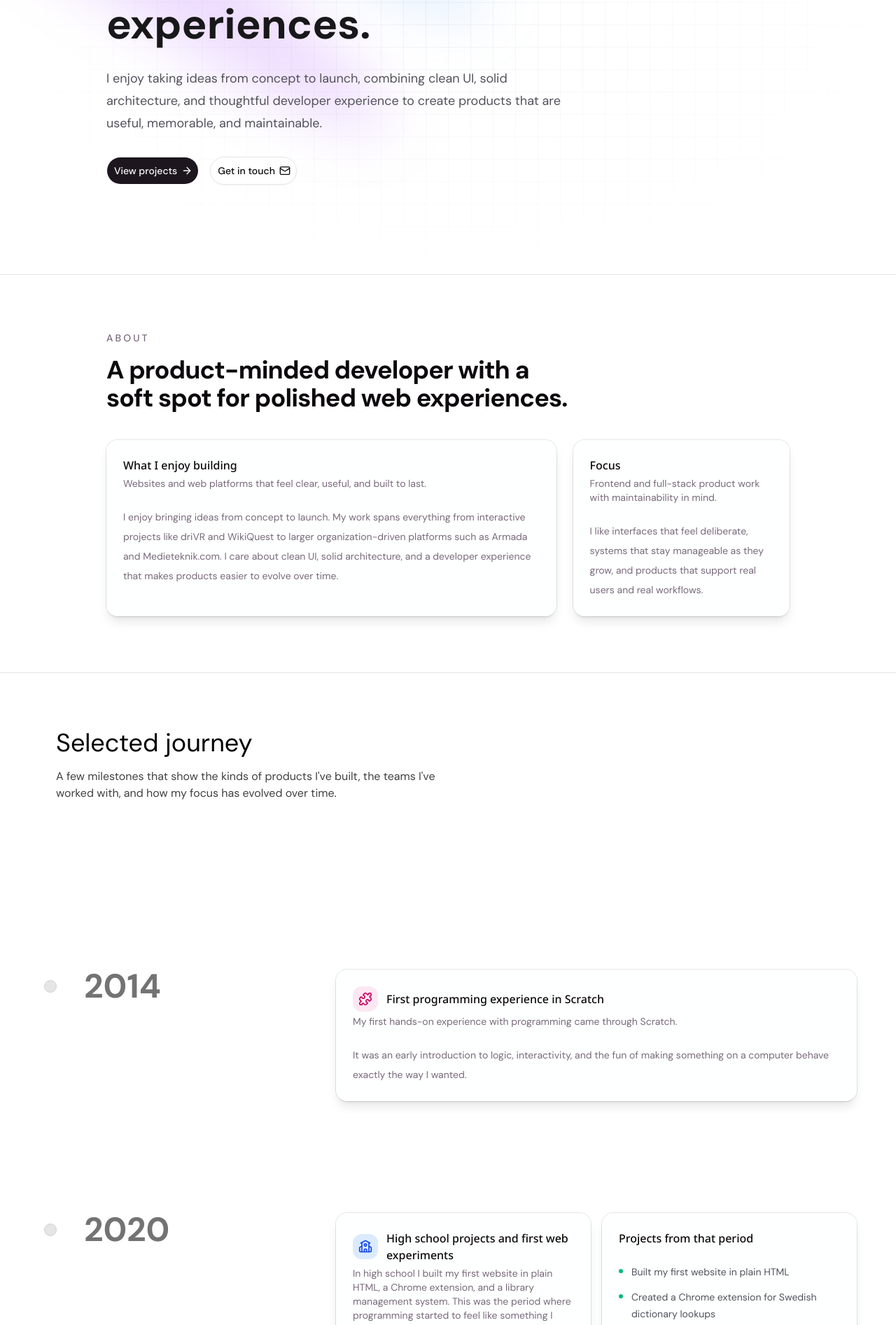
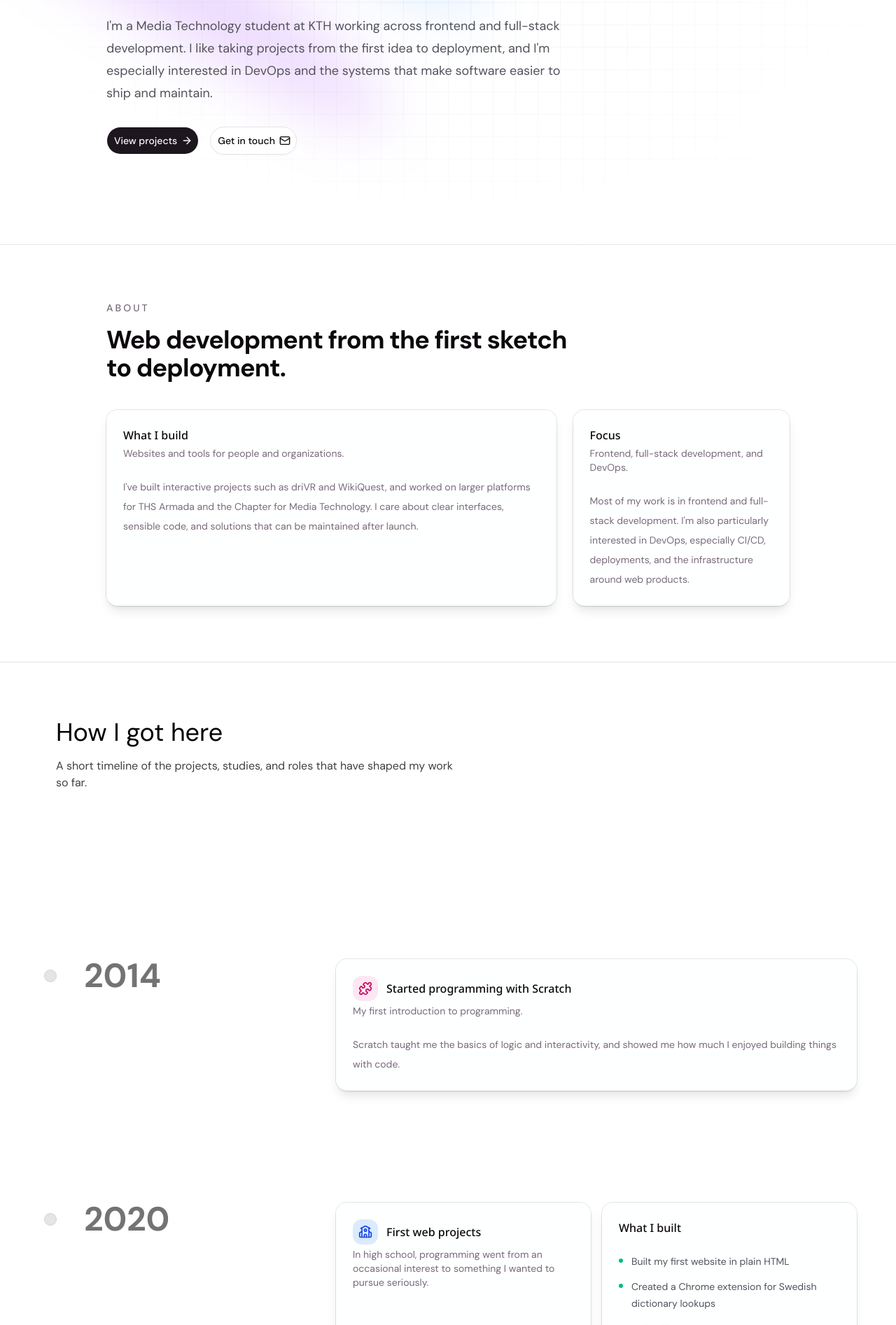
Before and after one commit to einhar1/portfolio, a Next.js app: page /portfolio/ in a window 1280 px wide. Shown: the part 386-2280 px from the top of the page at 70% size. Built offline with nearby package versions, Linux system fonts and the light colour scheme.

Commit message:
fix: improve text

```diff
--- a/app/layout.tsx
+++ b/app/layout.tsx
@@ -24,7 +24,8 @@ export const metadata: Metadata = {
     default: "Einar | Portfolio",
     template: "%s | Einar",
   },
-  description: "Personal portfolio showcasing my projects and skills.",
+  description:
+    "Einar Harri's portfolio: frontend, full-stack, and DevOps projects.",
 };
 
 export default function RootLayout({
--- a/app/page.tsx
+++ b/app/page.tsx
@@ -31,24 +31,23 @@ export default async function Home() {
               About
             </p>
             <h2 className="mt-4 text-3xl font-bold tracking-tight text-foreground md:text-4xl">
-              A product-minded developer with a soft spot for polished web experiences.
+              Web development from the first sketch to deployment.
             </h2>
           </div>
 
           <div className="grid gap-6 md:grid-cols-[1.35fr_0.65fr]">
             <Card className="rounded-3xl border-border/80 bg-card/90 shadow-lg backdrop-blur-sm">
               <CardHeader>
-                <CardTitle>What I enjoy building</CardTitle>
+                <CardTitle>What I build</CardTitle>
                 <CardDescription>
-                  Websites and web platforms that feel clear, useful, and built to last.
+                  Websites and tools for people and organizations.
                 </CardDescription>
               </CardHeader>
               <CardContent className="text-sm leading-7 text-muted-foreground">
-                I enjoy bringing ideas from concept to launch. My work spans everything
-                from interactive projects like driVR and WikiQuest to larger
-                organization-driven platforms such as Armada and Medieteknik.com. I care
-                about clean UI, solid architecture, and a developer experience that makes
-                products easier to evolve over time.
+                I&apos;ve built interactive projects such as driVR and WikiQuest, and
+                worked on larger platforms for THS Armada and the Chapter for Media
+                Technology. I care about clear interfaces, sensible code, and solutions
+                that can be maintained after launch.
               </CardContent>
             </Card>
 
@@ -56,12 +55,13 @@ export default async function Home() {
               <CardHeader>
                 <CardTitle>Focus</CardTitle>
                 <CardDescription>
-                  Frontend and full-stack product work with maintainability in mind.
+                  Frontend, full-stack development, and DevOps.
                 </CardDescription>
               </CardHeader>
               <CardContent className="text-sm leading-7 text-muted-foreground">
-                I like interfaces that feel deliberate, systems that stay manageable as
-                they grow, and products that support real users and real workflows.
+                Most of my work is in frontend and full-stack development. I&apos;m also
+                particularly interested in DevOps, especially CI/CD, deployments, and
+                the infrastructure around web products.
               </CardContent>
             </Card>
           </div>
@@ -81,12 +81,11 @@ export default async function Home() {
               Projects
             </p>
             <h2 className="mt-4 text-3xl font-bold tracking-tight text-foreground md:text-4xl">
-              Selected work across experiments, products, and organization-driven platforms.
+              Projects I&apos;ve worked on.
             </h2>
             <p className="mt-4 text-base leading-7 text-muted-foreground">
-              A mix of public-facing websites, internal systems, and interactive side
-              projects. The goal is usually the same: make something useful, clear, and
-              enjoyable to use.
+              Public websites, internal systems, and side projects. Some repositories are
+              private, but the live sites are linked where available.
             </p>
           </div>
           {projects.length > 0 ? (
@@ -167,17 +166,17 @@ export default async function Home() {
           <Card className="rounded-4xl border-border/80 bg-card/90 shadow-lg backdrop-blur-sm">
             <CardHeader>
               <CardTitle className="text-3xl md:text-4xl">
-                Interested in building something useful together?
+                Want to work together?
               </CardTitle>
               <CardDescription className="max-w-2xl text-base leading-7">
-                I&apos;m always happy to hear about ambitious product ideas, web platform
-                work, or opportunities where thoughtful UX and strong engineering both matter.
+                If you have a web project, a technical problem, or a role that could be a
+                good fit, feel free to get in touch.
               </CardDescription>
             </CardHeader>
             <CardContent>
               <div className="text-sm leading-7 text-muted-foreground">
-                Frontend and full-stack product work, website platforms, and design-minded
-                engineering collaborations are especially interesting to me.
+                I&apos;m most interested in frontend, full-stack, and DevOps work, especially
+                when I can follow a project from development through deployment.
               </div>
             </CardContent>
             <CardFooter className="flex flex-wrap gap-3 justify-start bg-transparent">
--- a/components/header.tsx
+++ b/components/header.tsx
@@ -67,7 +67,7 @@ export function Header() {
                             <SheetHeader>
                                 <SheetTitle>Navigate</SheetTitle>
                                 <SheetDescription>
-                                    Jump to the main sections of the portfolio.
+                                    Choose a section.
                                 </SheetDescription>
                             </SheetHeader>
                             <div className="flex flex-col gap-2 px-4 pb-6">
--- a/components/hero-section.tsx
+++ b/components/hero-section.tsx
@@ -33,14 +33,15 @@ export function HeroSection() {
                 </p>
 
                 <TextGenerateEffect
-                    words="I build practical, user-focused web experiences."
+                    words="I build web products that solve real problems."
                     className="mt-4 max-w-4xl text-4xl leading-tight sm:text-5xl md:text-6xl"
                 />
 
                 <p className="mt-6 max-w-2xl text-lg leading-8 text-zinc-600 dark:text-zinc-400">
-                    I enjoy taking ideas from concept to launch, combining clean UI, solid
-                    architecture, and thoughtful developer experience to create products
-                    that are useful, memorable, and maintainable.
+                    I&apos;m a Media Technology student at KTH working across frontend and
+                    full-stack development. I like taking projects from the first idea to
+                    deployment, and I&apos;m especially interested in DevOps and the systems
+                    that make software easier to ship and maintain.
                 </p>
 
                 <div className="mt-8 flex flex-wrap gap-4">
--- a/components/journey-timeline.tsx
+++ b/components/journey-timeline.tsx
@@ -29,15 +29,15 @@ const timelineData = [
                         <div className="rounded-2xl bg-pink-100 p-2 text-pink-700 dark:bg-pink-500/10 dark:text-pink-300">
                             <Puzzle className="h-5 w-5" />
                         </div>
-                        <CardTitle>First programming experience in Scratch</CardTitle>
+                        <CardTitle>Started programming with Scratch</CardTitle>
                     </div>
                     <CardDescription>
-                        My first hands-on experience with programming came through Scratch.
+                        My first introduction to programming.
                     </CardDescription>
                 </CardHeader>
                 <CardContent className="text-sm leading-7 text-muted-foreground">
-                    It was an early introduction to logic, interactivity, and the fun of
-                    making something on a computer behave exactly the way I wanted.
+                    Scratch taught me the basics of logic and interactivity, and showed me
+                    how much I enjoyed building things with code.
                 </CardContent>
             </Card>
         ),
@@ -52,19 +52,18 @@ const timelineData = [
                             <div className="rounded-2xl bg-blue-100 p-2 text-blue-700 dark:bg-blue-500/10 dark:text-blue-300">
                                 <School className="h-5 w-5" />
                             </div>
-                            <CardTitle>High school projects and first web experiments</CardTitle>
+                            <CardTitle>First web projects</CardTitle>
                         </div>
                         <CardDescription>
-                            In high school I built my first website in plain HTML, a Chrome
-                            extension, and a library management system. This was the period where
-                            programming started to feel like something I genuinely wanted to keep doing.
+                            In high school, programming went from an occasional interest to
+                            something I wanted to pursue seriously.
                         </CardDescription>
                     </CardHeader>
                 </Card>
 
                 <Card className="rounded-3xl border-border/80 bg-card/90 shadow-lg backdrop-blur-sm">
                     <CardHeader>
-                        <CardTitle>Projects from that period</CardTitle>
+                        <CardTitle>What I built</CardTitle>
                     </CardHeader>
                     <CardContent>
                         <ul className="space-y-3">
@@ -108,7 +107,8 @@ const timelineData = [
                         <div className={bulletClassName}>
                             <span className="mt-2 h-1.5 w-1.5 shrink-0 rounded-full bg-amber-500" />
                             <p>
-                                Started the KTH degree programme in Media Technology and began working with more modern web tooling.
+                                Started studying Media Technology at KTH and working with
+                                modern web tools.
                             </p>
                         </div>
                         <div className={bulletClassName}>
@@ -121,9 +121,9 @@ const timelineData = [
                         <div className={bulletClassName}>
                             <span className="mt-2 h-1.5 w-1.5 shrink-0 rounded-full bg-amber-500" />
                             <p>
-                                Also built{" "}
+                                Built{" "}
                                 <a href="#projects" className="font-medium text-foreground underline-offset-4 hover:underline">driVR</a>,
-                                continuing to explore more interactive web experiences.
+                                an interactive VR project.
                             </p>
                         </div>
                     </div>
@@ -141,11 +141,11 @@ const timelineData = [
                             <div className="rounded-2xl bg-violet-100 p-2 text-violet-700 dark:bg-violet-500/10 dark:text-violet-300">
                                 <BriefcaseBusiness className="h-5 w-5" />
                             </div>
-                            <CardTitle>Started working on THS Armada&apos;s web platform</CardTitle>
+                            <CardTitle>THS Armada&apos;s web platform</CardTitle>
                         </div>
                         <CardDescription>
-                            Joined the team working on THS Armada&apos;s website as a developer and later
-                            became Head of Web, contributing to both the public site and the CMS behind it.
+                            Joined as a developer and later became Head of Web, working on
+                            both the public website and its CMS.
                         </CardDescription>
                     </CardHeader>
                     <CardContent className="text-sm leading-7 text-muted-foreground">
@@ -165,8 +165,8 @@ const timelineData = [
                             <CardTitle>Webmaster for the Chapter for Media Technology</CardTitle>
                         </div>
                         <CardDescription>
-                            Also started working on the Chapter for Media Technology&apos;s website as the
-                            chapter&apos;s webmaster, helping maintain and improve the platform.
+                            Took responsibility for maintaining and improving the chapter&apos;s
+                            website.
                         </CardDescription>
                     </CardHeader>
                     <CardContent>
@@ -180,7 +180,7 @@ const timelineData = [
                             </li>
                             <li className={bulletClassName}>
                                 <span className="mt-2 h-1.5 w-1.5 shrink-0 rounded-full bg-cyan-500" />
-                                <p>Worked on real organizational needs, not just isolated side projects.</p>
+                                <p>Maintained the site around the chapter&apos;s day-to-day needs.</p>
                             </li>
                         </ul>
                     </CardContent>
@@ -198,9 +198,9 @@ const timelineData = [
                             <Rocket className="h-5 w-5" />
                         </div>
                         <div>
-                            <CardTitle>Looking ahead</CardTitle>
+                            <CardTitle>Current focus</CardTitle>
                             <CardDescription className="mt-1">
-                                Continuing to grow as a product-minded developer.
+                                Building broader engineering experience.
                             </CardDescription>
                         </div>
                     </div>
@@ -210,15 +210,15 @@ const timelineData = [
                         <div className={bulletClassName}>
                             <span className="mt-2 h-1.5 w-1.5 shrink-0 rounded-full bg-sky-500" />
                             <p>
-                                Keep building web products that combine thoughtful UX, strong engineering,
-                                and clear product direction.
+                                Keep building web products across frontend and full-stack
+                                development.
                             </p>
                         </div>
                         <div className={bulletClassName}>
                             <span className="mt-2 h-1.5 w-1.5 shrink-0 rounded-full bg-sky-500" />
                             <p>
-                                Continue growing both technically and in leadership through larger,
-                                more ambitious projects.
+                                Learn more about DevOps, CI/CD, deployment, and infrastructure
+                                while taking on more technical responsibility.
                             </p>
                         </div>
                     </div>
--- a/components/ui/timeline.tsx
+++ b/components/ui/timeline.tsx
@@ -36,11 +36,11 @@ export function Timeline({ data }: { data: TimelineEntry[] }) {
         >
             <div className="mx-auto max-w-7xl px-4 py-20 md:px-8 lg:px-10">
                 <h2 className="mb-4 max-w-4xl text-lg text-black dark:text-white md:text-4xl">
-                    Selected journey
+                    How I got here
                 </h2>
                 <p className="max-w-xl text-sm text-neutral-700 dark:text-neutral-300 md:text-base">
-                    A few milestones that show the kinds of products I&apos;ve built, the
-                    teams I&apos;ve worked with, and how my focus has evolved over time.
+                    A short timeline of the projects, studies, and roles that have shaped
+                    my work so far.
                 </p>
             </div>
 
```
